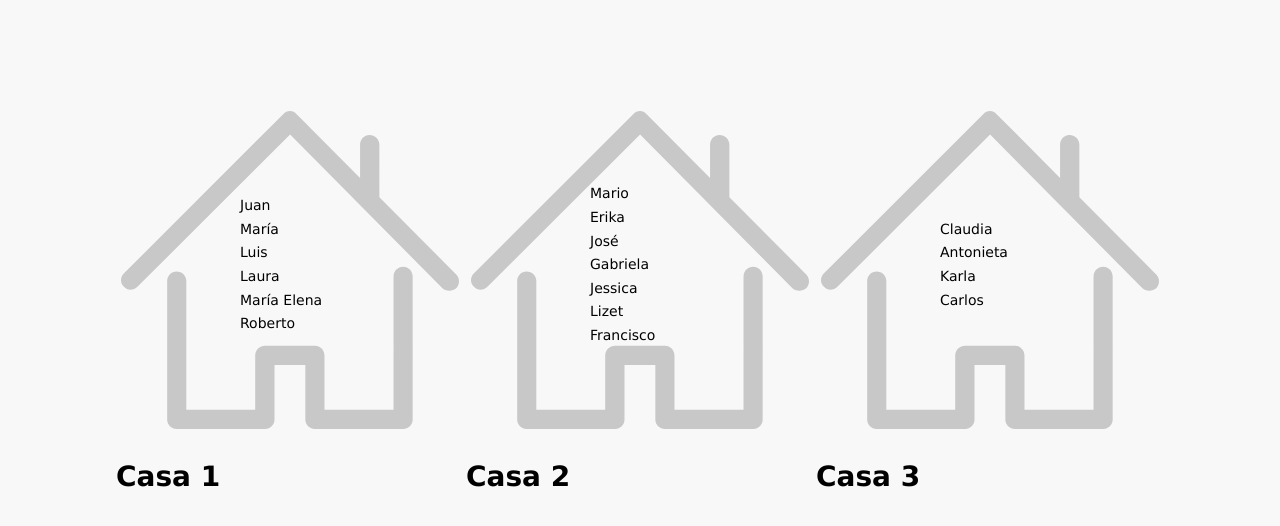
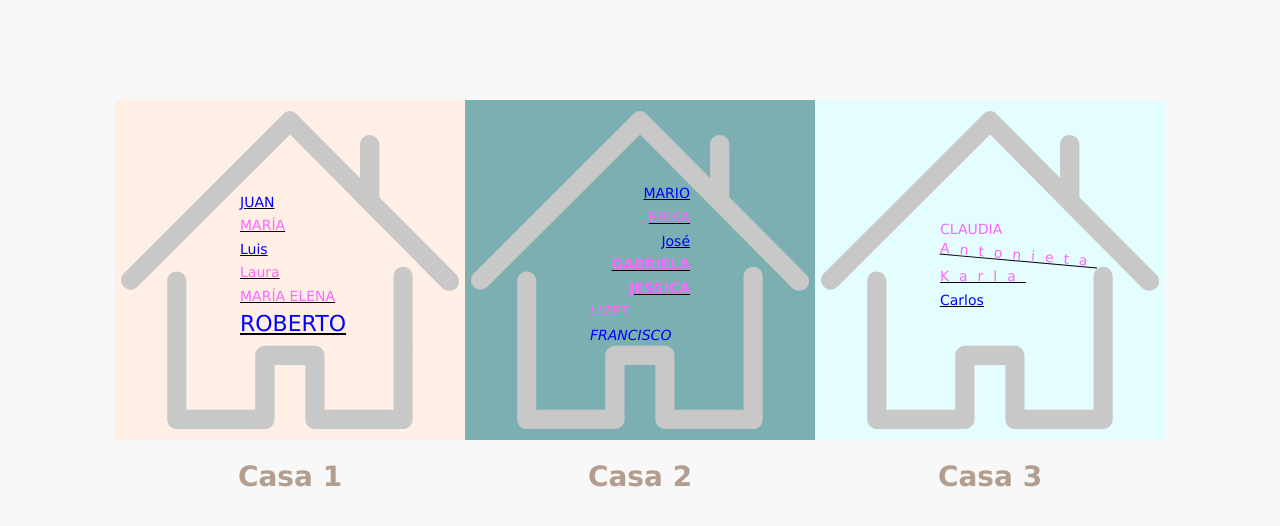
Before and after one commit to UCC-Programacion-Web-II-2020/ejercicio-css-DavidVazquezBK, a plain HTML site: page E01/index.html in a window 1280 px wide. Drawn offline with Linux system fonts and the light colour scheme.

Commit message:
Termina E1

```diff
--- a/E01/estilos.css
+++ b/E01/estilos.css
@@ -4,14 +4,66 @@
  /************************************************/
 /*Coloca a continuación tu solución*/
 
+#lote1{
+    background-color: #ffefe4;
+}
 
+ #lote2{
+     background-color: #7cafb2;
+ }
 
+ #lote3{
+     background-color: #e4fdff;
+ }
 
+ h1{
+     color: #b29d8e;
+     text-align: center;
+     text-shadow: #FF0000;
+ }
 
+ p{
+  text-transform: uppercase;
+ }
+ .familia{
+    text-decoration: underline;
+ }
+ .hombre{
+     color: #0000ff;
+ }
+ .mujer{
+     color: #ff66ff;
+ }
+ .menor{
+     text-transform: capitalize;
+ }
+ #casa2 .familia{
+     text-align: right;
+ }
+ #casa2 .visita{
+     font-weight: bold;
+ }
+ #casa2>p{
+     font-style: italic;
+ }
 
+ #casa1 .visita .hombre{
+     font-size: 22px;
+ }
+ #casa3 .familia .mujer {
+    letter-spacing: 10px;
+ }
+ #casa2 .visita p:nth-child(2){
+    cursor: pointer;
+ }
+ #casa3 .familia :nth-child(1){
+    transform: rotate(5deg);
+}
  /************************************************/
  /************************************************/
  /*No editar abajo*/
+
+
  body{
      font-family: Verdana, sans-serif;
      font-size: 14px;
```
